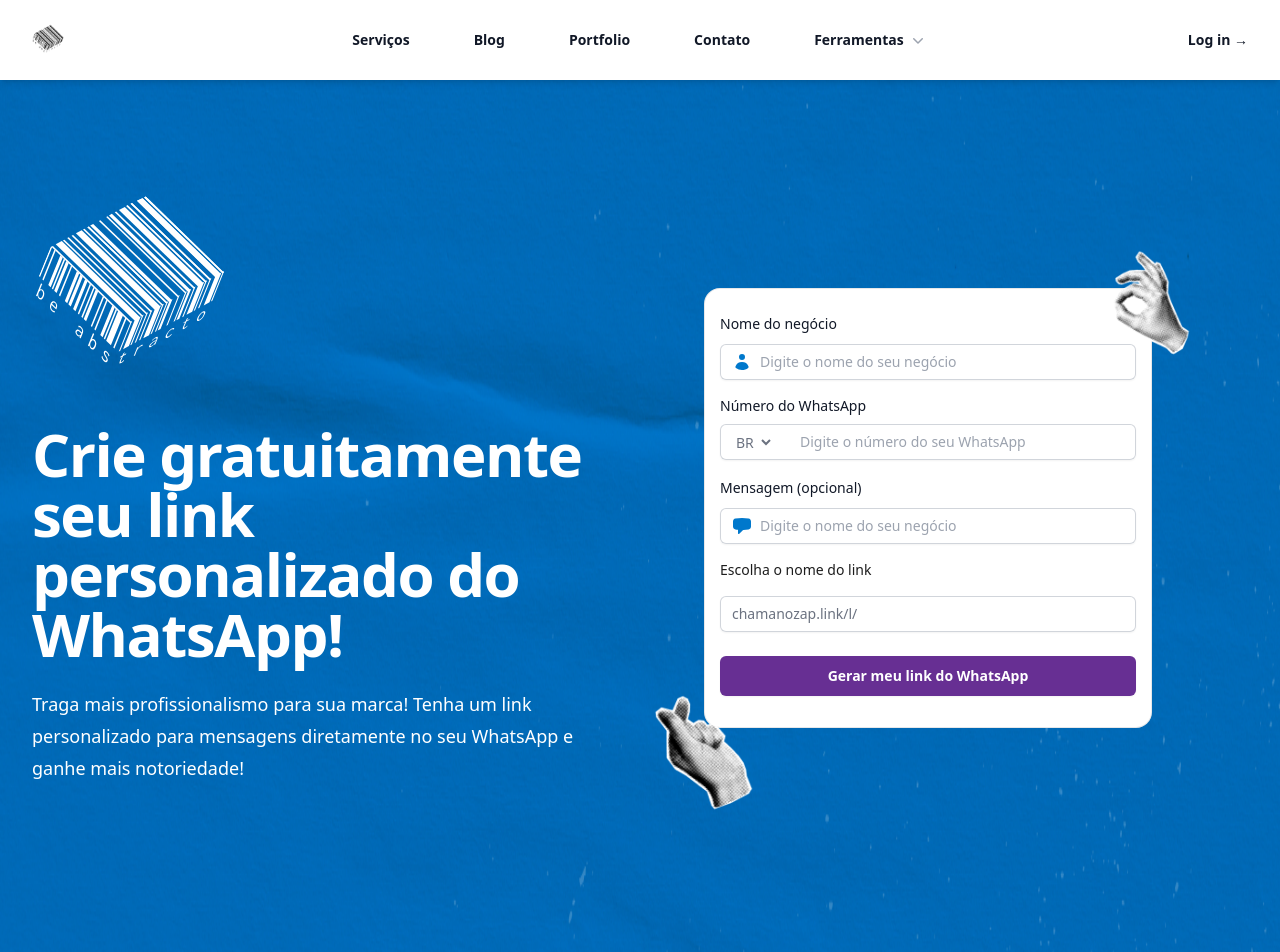
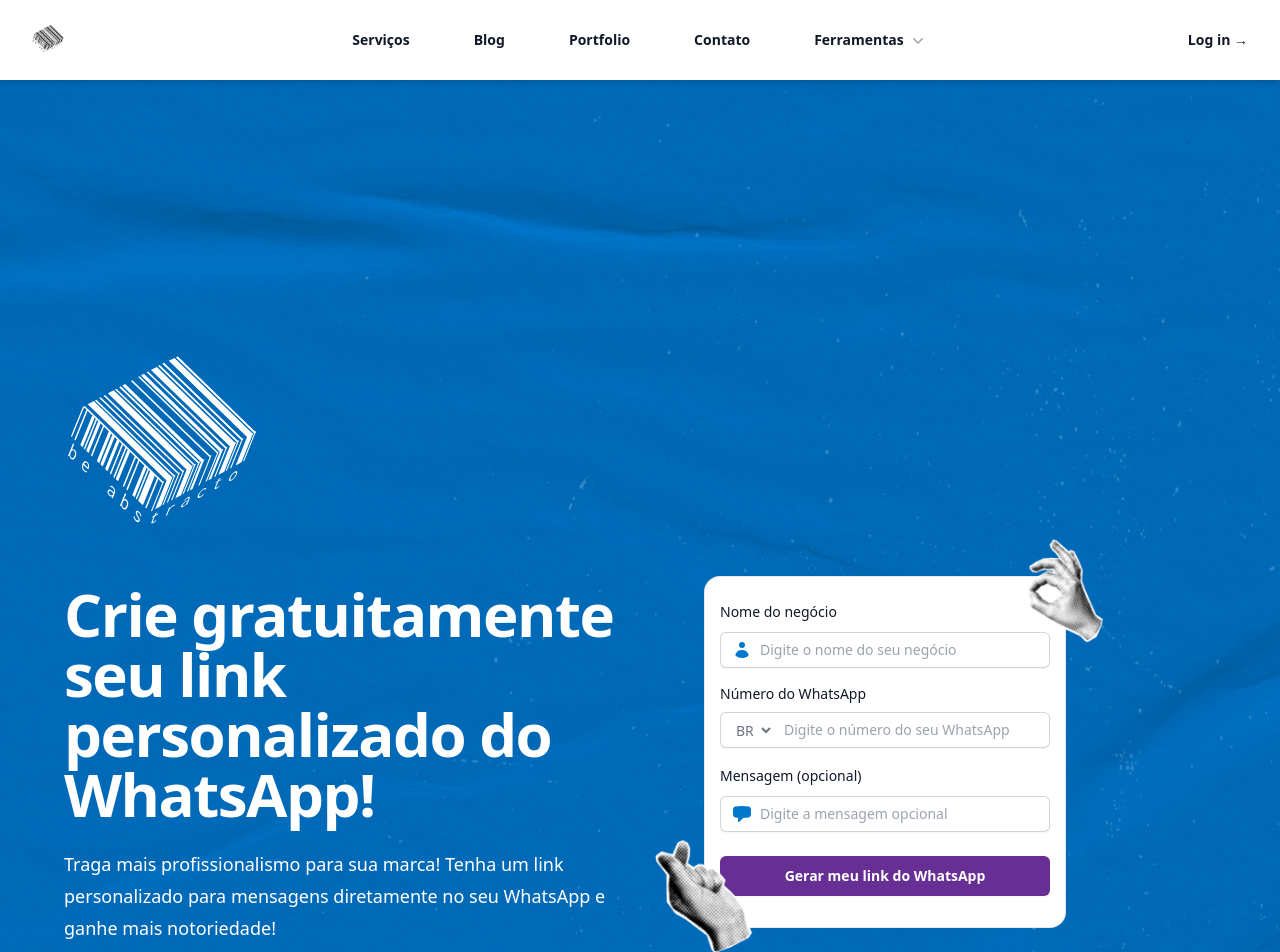
Before and after one commit to lubeabstracto/Proj_beabstracto, a Next.js app: page /gerador-link-whatsapp in a window 1280 px wide. Shown: the top 952 px of the page. Built offline with nearby package versions, Linux system fonts and the light colour scheme.

Commit message:
atualizando o front do whatsapp

```diff
--- a/components/HeroForm.jsx
+++ b/components/HeroForm.jsx
@@ -101,7 +101,7 @@
         </div>
       </div>
       </div>
-      <div className='flex flex-column gap-4 m-16'>
+      <div className='flex flex-col gap-4 m-16 md:flex-row'>
         <Card
           title="Crie seu link"
           linkText="chamanozap.link/l/Seu-Link"
--- a/components/atoms/inputs/Variants/LeadingDropdownInput.jsx
+++ b/components/atoms/inputs/Variants/LeadingDropdownInput.jsx
@@ -26,7 +26,7 @@
           type="text"
           name={id}
           id={id}
-          className="block w-full rounded-md border-0 py-1.5 pl-20 text-gray-900 ring-1 ring-inset ring-gray-300 placeholder:text-gray-400 focus:ring-2 focus:ring-inset focus:ring-brand-primary sm:text-sm sm:leading-6"
+          className="block w-full rounded-md border-0 py-1.5 pl-16 text-gray-900 ring-1 ring-inset ring-gray-300 placeholder:text-gray-400 focus:ring-2 focus:ring-inset focus:ring-brand-primary sm:text-sm sm:leading-6"
           placeholder={placeholder}
           {...inputProps} // Assuming any additional props for text input
         />
--- a/components/atoms/inputs/Variants/LeadingIconInput.jsx
+++ b/components/atoms/inputs/Variants/LeadingIconInput.jsx
@@ -1,6 +1,6 @@
 import React from 'react';
 
-const LeadingIconInput = ({ id, label, placeholder, IconComponent, ...props }) => {
+const LeadingIconInput = ({ id, label, placeholder, IconComponent, type = 'text', ...props }) => {
   return (
     <div className='py-2'>
       <label htmlFor={id} className="block text-sm font-medium leading-6 text-gray-900">
@@ -13,7 +13,7 @@
           </div>
         )}
         <input
-          type="email"
+          type={type}
           name={id}
           id={id}
           className={`block w-full rounded-md border-0 py-1.5 ${IconComponent ? 'pl-10' : 'pl-3'} text-gray-900 ring-1 ring-inset ring-gray-300 placeholder:text-gray-400 focus:ring-2 focus:ring-inset focus:ring-brand-primary sm:text-sm sm:leading-6`}
--- a/pages/gerador-link-whatsapp.js
+++ b/pages/gerador-link-whatsapp.js
@@ -1,11 +1,31 @@
 import { useState } from 'react';
-import HeroForm from '@/components/HeroForm';
-import Header from '@/components/Header';
+import {
+    ShareIcon,
+    UserIcon,
+    ChatBubbleLeftIcon,
+    FaceSmileIcon,
+    LinkIcon
+} from '@heroicons/react/20/solid';
+
+import LeadingIconInput from '../components/atoms/inputs/Variants/LeadingIconInput';
+import LeadingDropdownInput from '../components/atoms/inputs/Variants/LeadingDropdownInput';
+import InlineAddOnInput from '../components/atoms/inputs/Variants/InlineAddOnInput';
+import FaqSection from '../components/FAQ';
+import Card from '@/components/Card';
+
+import foldedTexture from '../assets/foldedTexture.png';
+import logo from '../assets/logoWhite.svg';
+import hand1 from '../assets/hand1.png';
+import hand2 from '../assets/hand2.png';
+import Header from '../components/Header';
 import Footer from '@/components/Footer';
-import InlineAddOnAndDropdownInput from '../components/atoms/inputs/Variants/InlineAddOnAndDropdownInput'
-import WhatsAppForm from '@/components/WhatsAppForm';
 
-export default function GeradorLinkWhatsApp() {
+const countryOptions = [
+  { value: 'BR', label: 'BR' },
+  { value: 'US', label: 'US' },
+];
+
+export default function HeroForm() {
     const [linkName, setLinkName] = useState('');
     const [phoneNumber, setPhoneNumber] = useState('');
     const [message, setMessage] = useState('');
@@ -25,7 +45,6 @@
 
           if (response.ok) {
               const data = await response.json();
-        // Instead of showing the full WhatsApp link, you show a link to your redirect API endpoint
               setGeneratedLink(`https://chamanozap.link/l/${data.link_name}`);
           } else {
               const errorData = await response.json();
@@ -40,35 +59,157 @@
   return (
     <>
     <Header/>
-    <HeroForm/>
-    <Footer/>
-    <div>
-      <form onSubmit={handleSubmit}>
-      <input
-          type="text"
+    <div className="relative isolate overflow-hidden bg-brand-tertiary">
+        <img
+            className="absolute inset-0 -z-10 h-full w-full"
+            src={foldedTexture.src}
+        />
+        <div className="mx-auto max-w-7xl px-6 pb-24 pt-10 sm:pb-32 lg:flex lg:px-8 lg:py-40">
+        <img
+      className="absolute inset-0 -z-10 h-full w-full"
+      src={foldedTexture.src}
+      />
+      <div className="px-6 pb-24 pt-10 sm:pb-32 lg:flex lg:px-8 lg:py-40">
+        <div className="max-w-2xl lg:mx-0 lg:max-w-xl lg:flex-shrink-0 lg:pt-8">
+          <img
+            className="h-48"
+            src={logo.src}
+            alt="Beabstracto"
+          />
+          <h1 className="mt-10 text-4xl font-bold tracking-tight text-white sm:text-6xl">
+          Crie gratuitamente seu link personalizado do WhatsApp!
+          </h1>
+          <p className="mt-6 text-lg leading-8 text-white">
+            Traga mais profissionalismo para sua marca! Tenha um link personalizado para mensagens diretamente no seu WhatsApp e ganhe mais notoriedade!
+          </p>
+
+        </div>
+        <div className="pt-32 mx-8 flex sm:mt-24 lg:mt-0 w-full">
+        <form onSubmit={handleSubmit} className="w-full">
+                <div className="pt-32 mx-8 flex sm:mt-24 lg:mt-0 w-full">
+                    <div className="w-full relative">
+                      {/* Position the hand1 image at the top right corner of the card */}
+                      <img src={hand2.src} alt="Hand 1" className="absolute top-4 right-0 translate-x-1/2 -translate-y-1/2 h-44"/>
+
+                      {/* Position the hand2 image at the bottom left corner of the card */}
+                      <img src={hand1.src} alt="Hand 2" className="absolute bottom-8 left-0 -translate-x-1/2 translate-y-1/2 h-44"/>
+
+                        <div className="rounded-lg bg-white p-4 ring-1 ring-inset ring-gray-900/10 lg:rounded-2xl">
+                            {/* Update input components to manage their state */}
+                            <LeadingIconInput
+                                id="business_name"
+                                label="Nome do negócio"
+                                placeholder="Digite o nome do seu negócio"
                                 value={linkName}
                                 onChange={(e) => setLinkName(e.target.value)}
-          placeholder="Link Name"
-          required
+                                IconComponent={UserIcon}
                             />
-        <input
-          type="tel"
+
+                            <LeadingDropdownInput
+                                id="number"
+                                label="Número do WhatsApp"
+                                placeholder="Digite o número do seu WhatsApp"
                                 value={phoneNumber}
                                 onChange={(e) => setPhoneNumber(e.target.value)}
-          placeholder="Phone Number"
-          required
+                                options={countryOptions}
+                                inputProps={{}}
                             />
-        <textarea
+
+                            <LeadingIconInput
+                                id="optional_message"
+                                label="Mensagem (opcional)"
+                                placeholder="Digite a mensagem opcional"
                                 value={message}
                                 onChange={(e) => setMessage(e.target.value)}
-          placeholder="Message"
-          required
+                                IconComponent={ChatBubbleLeftIcon}
                             />
-        <button type="submit">Create Link</button>
-      </form>
+
+                            {/* InlineAddOnInput and other components remain as they are */}
+                            {/* Submit button */}
+                            <button
+                                type="submit"
+                                className="mt-4 mb-4 block w-full rounded-md bg-semantic-primary-default px-3.5 py-2.5 text-center text-sm font-semibold text-white shadow-sm hover:bg-semantic-primary-hover"
+                            >
+                                Gerar meu link do WhatsApp
+                            </button>
+                        </div>
+                    </div>
+                </div>
                 {generatedLink && <p>Generated Link: <a href={generatedLink}>{generatedLink}</a></p>}
                 {error && <p style={{ color: 'red' }}>{error}</p>}
+            </form>
       </div>
+      </div>
+        </div>
+    </div>
+    <div className='flex flex-col gap-4 m-16 md:flex-row'>
+        <Card
+          title="Crie seu link"
+          linkText="chamanozap.link/l/Seu-Link"
+          description="Use o formulârio acima e crie seu link de maneira fácil fácil. Obtenha um link no formato chamanozap.link/l/SEULINK 😉."
+          LinkIconComponent={LinkIcon}
+          href="#"
+        />
+        <Card
+          title="Divulgue o seu novo link"
+          linkText="Na sua bio, no seu site, em todo lado!"
+          description="Use seu link nas suas redes sociais como Instagram, LinkedIn, YouTube e no seu próprio website."
+          LinkIconComponent={ShareIcon}
+          href="#"
+        />
+        <Card
+          title="Aproveite o resultado"
+          linkText="Profissionalismo e agilidade!"
+          description="Facilite a vida dos seus clientes e audiência, agilize o processo de envio de mensagens e evite perder leads."
+          LinkIconComponent={FaceSmileIcon}
+          href="#"
+        />
+      </div>
+    <FaqSection
+      faqs={[
+        {
+          question: "O que é um link personalizado do WhatsApp?",
+          answer: "Um link personalizado do WhatsApp é um URL único que direciona as pessoas diretamente para iniciar uma conversa com você no WhatsApp, sem a necessidade de adicionar seu número aos contatos.",
+        },
+        {
+          question: "É necessário pagar para criar um link personalizado do WhatsApp?",
+          answer:
+            "Não, o serviço oferecido pela página 'Beabstracto' permite que você crie seu link personalizado do WhatsApp de forma gratuita.",
+        },
+        {
+          question: "Como posso criar um link personalizado do WhatsApp para o meu negócio?",
+          answer:
+            "Para criar seu link personalizado, basta inserir o nome do seu negócio, o número do WhatsApp (com o código do país BR para o Brasil), e, se desejar, uma mensagem padrão. Depois, escolha o nome do link e clique em 'Gerar meu link do WhatsApp'.",
+        },
+        {
+          question: "Onde posso divulgar meu link personalizado do WhatsApp?",
+          answer:
+            "Você pode divulgar seu novo link personalizado em suas redes sociais, como Instagram, LinkedIn, YouTube, no seu próprio website, ou em qualquer outro lugar que considere relevante para sua marca e audiência.",
+        },
+        {
+          question: "Qual é a vantagem de usar um link personalizado do WhatsApp?",
+          answer:
+            "Usar um link personalizado do WhatsApp traz mais profissionalismo para sua marca, facilita a vida dos seus clientes e audiência ao permitir que eles entrem em contato diretamente com você de maneira rápida, além de ajudar a agilizar o processo de envio de mensagens e evitar a perda de leads.",
+        },
+        {
+          question: "Posso personalizar a mensagem que aparece quando alguém usa meu link?",
+          answer:
+            "Sim, você tem a opção de inserir uma mensagem padrão que será exibida quando alguém iniciar uma conversa através do seu link personalizado do WhatsApp.",
+        },
+        {
+          question: "Há algum limite para o número de links personalizados que posso criar?",
+          answer:
+            "A descrição fornecida não especifica um limite, mas geralmente, serviços gratuitos podem ter restrições. Recomenda-se verificar os termos de uso ou entrar em contato com o suporte para mais detalhes.",
+        },
+        {
+          question: "Como posso garantir que meu link personalizado reflita profissionalmente minha marca?",
+          answer:
+            "Certifique-se de escolher um nome de link que seja relevante para o seu negócio, fácil de lembrar e que transmita uma imagem profissional. Além disso, a mensagem padrão deve ser clara, convidativa e refletir o tom da sua marca.",
+        },
+      ]}
+    />
+    <Footer/>
     </>
+
 );
 }
```
Also changed, not shown: pages/backup-chamanozap.js (renamed from pages/gerador-link-whats-app.js). Lines whose indentation alone changed are shown as unchanged.
